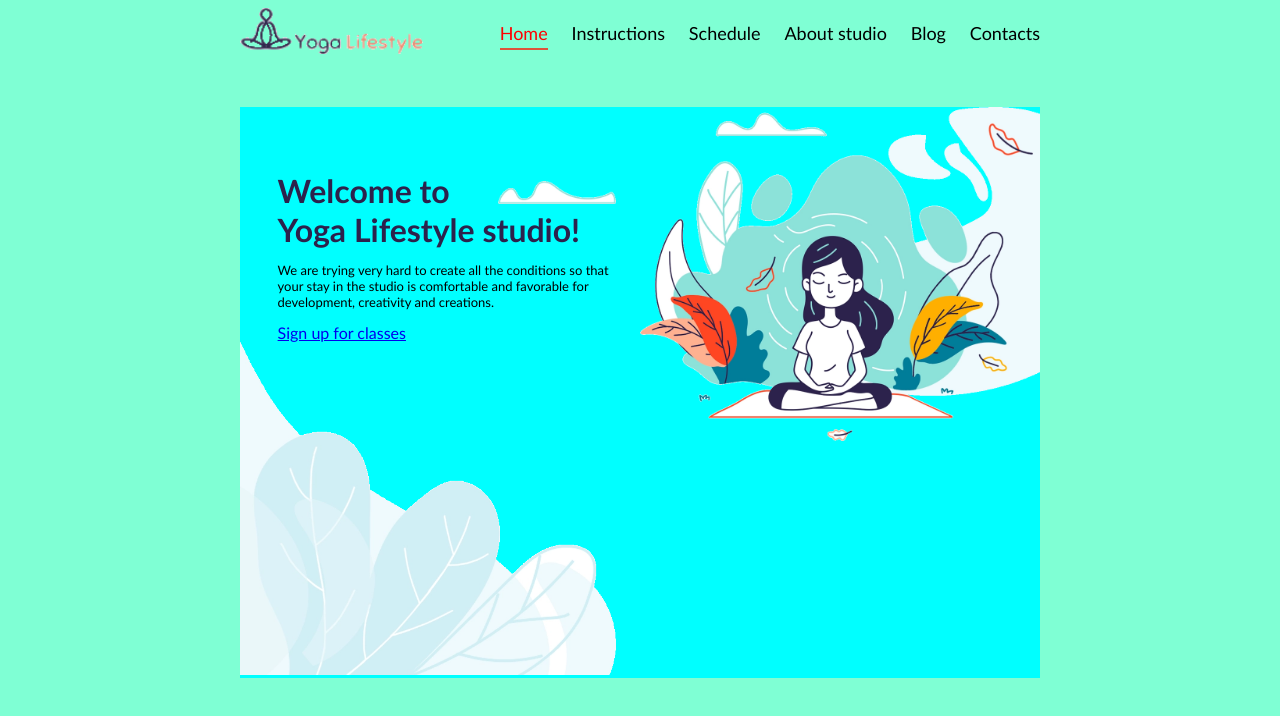
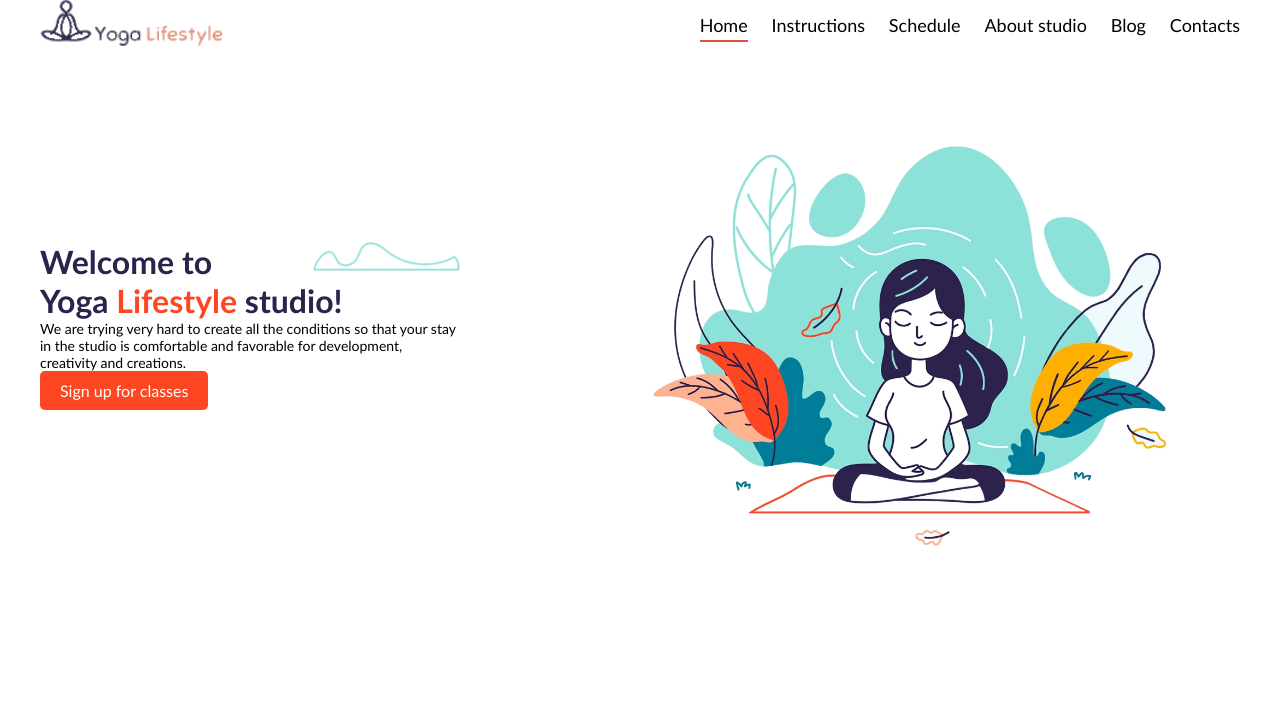
Before and after one commit to Paskanas/4-yoga, a website: page index.html in a window 1280 px wide. Drawn offline with Linux system fonts and the light colour scheme.

Commit message:
changed files structure

```diff
--- /dev/null
+++ b/css/main.css
@@ -0,0 +1,117 @@
+body,
+body * {
+  margin: 0;
+  padding: 0;
+  box-sizing: border-box;
+  vertical-align: top;
+}
+
+body {
+  /* background-color: aquamarine; */
+  font-family: 'Gill Sans', 'Gill Sans MT', Calibri, 'Trebuchet MS', sans-serif;
+}
+
+body > header,
+body > main {
+  display: inline-block;
+  width: 1200px;
+  margin-left: calc(50% - 600px);
+}
+
+body > main {
+  margin-top: 100px;
+}
+
+header > img.logo {
+  height: 46px;
+  float: left;
+}
+
+main > img.yogaImg {
+  float: left;
+  width: 55%;
+  height: 400px;
+  object-fit: contain;
+  object-position: center center;
+}
+
+main > div > img.bottomLeft {
+  width: 100%;
+}
+
+img.cloudImg {
+  float: right;
+  width: 35%;
+  margin-left: 60px;
+  /* margin-top: 5px; */
+}
+
+nav {
+  margin-top: 15px;
+  float: right;
+  font-size: 15px;
+}
+
+a.nav {
+  display: inline-block;
+  text-decoration: none;
+  line-height: 20px;
+  font-size: 18px;
+  margin-left: 20px;
+  color: black;
+  padding-bottom: 5px;
+}
+
+a.nav:hover,
+a.nav:first-child {
+  border-bottom: 2px solid #de523b;
+}
+
+a.nav:hover {
+  color: red;
+}
+
+a.singUp {
+  float: left;
+  background-color: #ff4622;
+  text-decoration: none;
+  font-size: 16px;
+  border-radius: 5px;
+  padding: 10px 20px;
+  color: white;
+}
+
+main {
+  margin-top: 50px;
+  /* background-color: aqua; */
+}
+
+main > div.main {
+  float: left;
+  width: 45%;
+  margin-top: 8%;
+  padding-right: 10%;
+}
+
+div.text {
+  margin-left: 10%;
+}
+
+div.textH1 {
+  width: 100%;
+}
+
+h1.bigText {
+  color: #2c224c;
+  margin: 0;
+  float: left;
+}
+
+span {
+  color: #ff4622;
+}
+
+p {
+  float: left;
+  font-size: 14px;
+}
--- a/index.html
+++ b/index.html
@@ -5,12 +5,12 @@
     <meta http-equiv="X-UA-Compatible" content="IE=edge" />
     <meta name="viewport" content="width=device-width, initial-scale=1.0" />
     <title>Yoga</title>
-    <link href="./main.css" rel="stylesheet" />
+    <link href="./css/main.css" rel="stylesheet" />
   </head>
 
   <body>
     <header>
-      <img class="logo" src="./logo.PNG" alt="Yoga logo" />
+      <img class="logo" src="./img/logo.PNG" alt="Yoga logo" />
       <nav>
         <a href="#home" class="nav">Home</a>
         <a href="#instructions" class="nav">Instructions</a>
@@ -22,33 +22,33 @@
     </header>
     <main>
       <div class="main">
-        <div class="text">
+        <!-- <div class="text"> -->
         <div class="textH1">
           <h1 class="bigText">
             <img
-                src="./cloud.png"
+              src="./img/cloud.png"
               alt="Cloud picture"
               class="cloudImg"
-              />Welcome to Yoga Lifestyle studio!
+            />Welcome to Yoga <span>Lifestyle</span> studio!
           </h1>
 
           <!-- <h1 class="bigText">Yoga Lifestyle studio!</h1> -->
         </div>
         <p>
-            We are trying very hard to create all the conditions so that your
-            stay in the studio is comfortable and favorable for development,
-            creativity and creations.
+          We are trying very hard to create all the conditions so that your stay
+          in the studio is comfortable and favorable for development, creativity
+          and creations.
         </p>
 
         <a href="#" class="singUp">Sign up for classes</a>
       </div>
-        <img
+      <!-- <img
           class="bottomLeft"
-          src="./MainImageBottomLeft.png"
+          src="./img/MainImageBottomLeft.png"
           alt="Bottom image"
         />
-      </div>
-      <img class="yogaImg" src="./MainImage.png" alt="Main yoga image" />
+      </div> -->
+      <img class="yogaImg" src="./img/MainImage.png" alt="Main yoga image" />
     </main>
   </body>
 </html>
```
Also changed, not shown: img/MainImage.png (added), img/MainImageBottomLeft.png (added), img/cloud.png (added), img/designImage.png (added), img/logo.PNG (added). Lines whose indentation alone changed are shown as unchanged.
